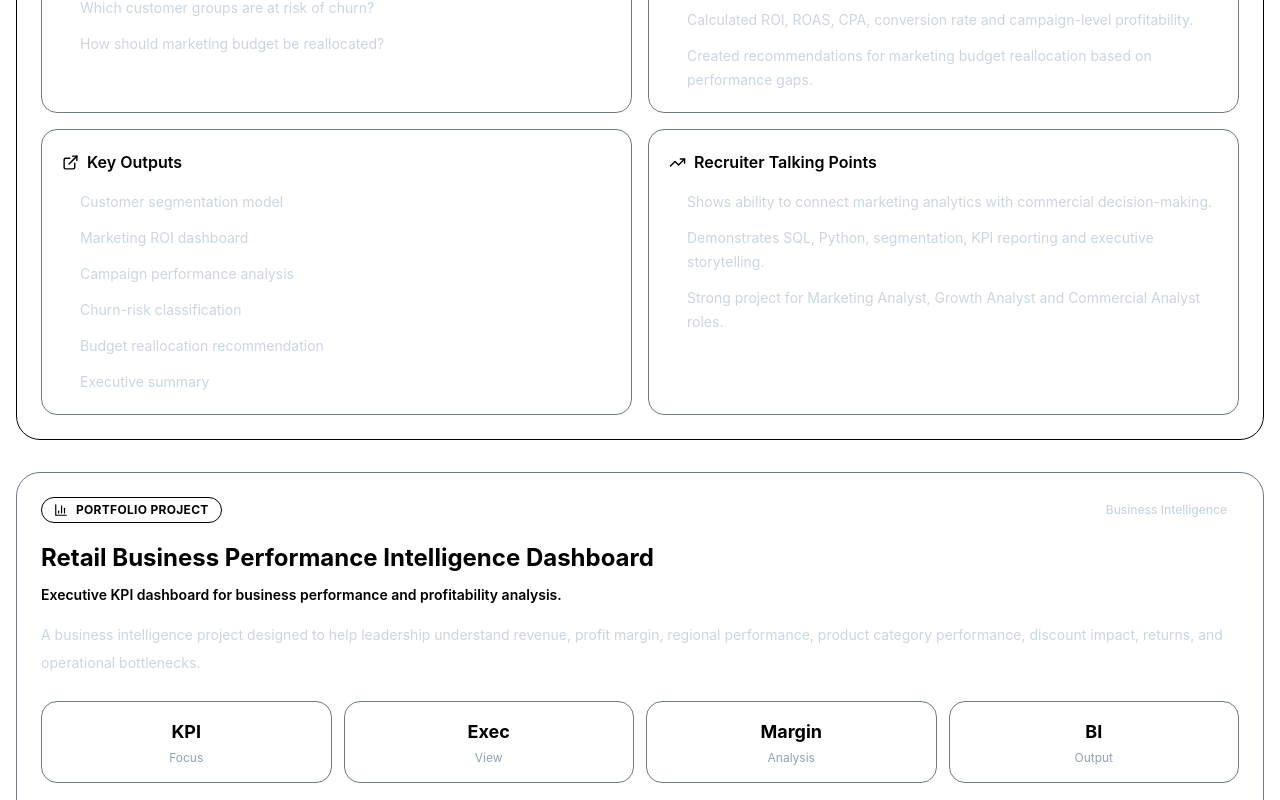
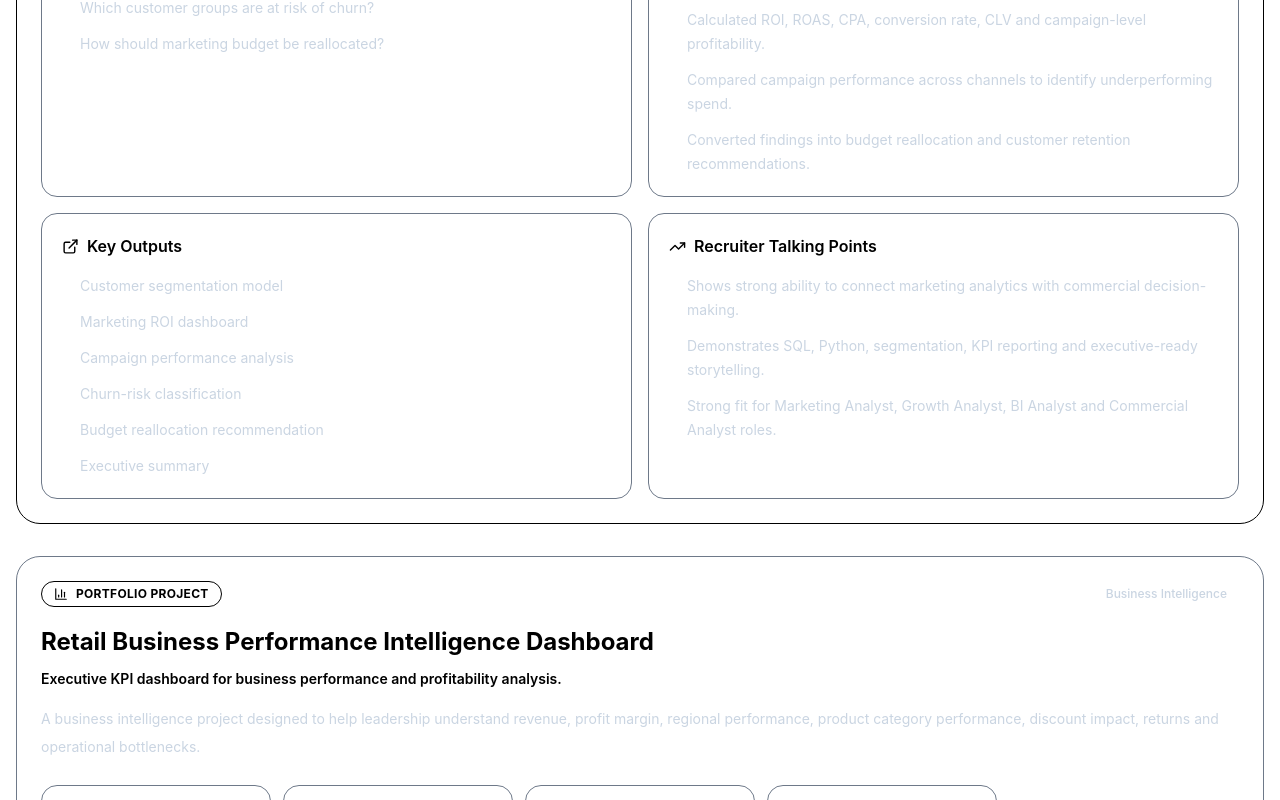
Before and after one commit to MrDawnOP/ankit-vyas-analytics-portfolio, a React (Vite) app: page / in a window 1280 px wide. Shown: the part 3580-4380 px from the top of the page. Built offline with nearby package versions, Linux system fonts and the light colour scheme.

Commit message:
Update Zalando dashboard live link

```diff
--- a/src/components/Projects.jsx
+++ b/src/components/Projects.jsx
@@ -16,7 +16,7 @@ const ZALANDO_REPO =
   'https://github.com/MrDawnOP/zalando-style-customer-segmentation-roi';
 
 const ZALANDO_DASHBOARD =
-  'PASTE_YOUR_LIVE_DASHBOARD_URL_HERE';
+  'https://zalando-style-customer-segmentation-roi-voxh-ntbpsdy74.vercel.app/';
 
 const projects = [
   {
@@ -32,6 +32,7 @@ const projects = [
       { label: 'Customers', value: '10,000+' },
       { label: 'Orders', value: '50,000+' },
       { label: 'Campaigns', value: '120' },
+      { label: 'Exports', value: '18' },
       { label: 'Visuals', value: '10' },
     ],
     questions: [
@@ -43,9 +44,10 @@ const projects = [
     ],
     methodology: [
       'Structured customer, order and campaign-level data into BI-ready analytical datasets.',
-      'Used RFM-style segmentation to identify high-value, at-risk and repeat customer groups.',
-      'Calculated ROI, ROAS, CPA, conversion rate and campaign-level profitability.',
-      'Created recommendations for marketing budget reallocation based on performance gaps.',
+      'Used RFM-style segmentation to identify high-value, repeat, inactive and churn-risk customer groups.',
+      'Calculated ROI, ROAS, CPA, conversion rate, CLV and campaign-level profitability.',
+      'Compared campaign performance across channels to identify underperforming spend.',
+      'Converted findings into budget reallocation and customer retention recommendations.',
     ],
     outputs: [
       'Customer segmentation model',
@@ -56,9 +58,9 @@ const projects = [
       'Executive summary',
     ],
     talkingPoints: [
-      'Shows ability to connect marketing analytics with commercial decision-making.',
-      'Demonstrates SQL, Python, segmentation, KPI reporting and executive storytelling.',
-      'Strong project for Marketing Analyst, Growth Analyst and Commercial Analyst roles.',
+      'Shows strong ability to connect marketing analytics with commercial decision-making.',
+      'Demonstrates SQL, Python, segmentation, KPI reporting and executive-ready storytelling.',
+      'Strong fit for Marketing Analyst, Growth Analyst, BI Analyst and Commercial Analyst roles.',
     ],
     tools: ['SQL', 'Python', 'Pandas', 'Power BI/Tableau', 'Excel', 'GA4 Metrics'],
     links: {
@@ -75,10 +77,10 @@ const projects = [
     featured: false,
     status: 'Portfolio Project',
     description:
-      'A business intelligence project designed to help leadership understand revenue, profit margin, regional performance, product category performance, discount impact, returns, and operational bottlenecks.',
+      'A business intelligence project designed to help leadership understand revenue, profit margin, regional performance, product category performance, discount impact, returns and operational bottlenecks.',
     metrics: [
       { label: 'Focus', value: 'KPI' },
-      { label: 'View', value: 'Exec' },
+      { label: 'Audience', value: 'Exec' },
       { label: 'Analysis', value: 'Margin' },
       { label: 'Output', value: 'BI' },
     ],
@@ -92,7 +94,7 @@ const projects = [
       'Defined executive-level KPIs for revenue, margin, discounting, returns and regional performance.',
       'Designed dashboard sections for leadership review and business performance monitoring.',
       'Compared product and region performance to identify profitability gaps.',
-      'Translated dashboard findings into business recommendations.',
+      'Translated dashboard findings into clear business recommendations.',
     ],
     outputs: [
       'Executive dashboard',
@@ -164,7 +166,14 @@ const projects = [
 
 const categories = ['All', ...new Set(projects.map((project) => project.category))];
 
-const isValidLink = (href) => href && href !== '#';
+const isValidLink = (href) => {
+  return (
+    href &&
+    href !== '#' &&
+    href !== 'PASTE_YOUR_LIVE_DASHBOARD_URL_HERE' &&
+    href.startsWith('https://')
+  );
+};
 
 const ActionButton = ({ href, children, variant = 'outline' }) => {
   const baseClass =
@@ -181,7 +190,7 @@ const ActionButton = ({ href, children, variant = 'outline' }) => {
 
   if (!isValidLink(href)) {
     return (
-      <span className={`${baseClass} ${styles.disabled}`} title="Link coming soon">
+      <span className={`${baseClass} ${styles.disabled}`} title="Live link coming soon">
         {children}
       </span>
     );
@@ -199,7 +208,8 @@ const ActionButton = ({ href, children, variant = 'outline' }) => {
   );
 };
 
-const DetailList = ({ title, icon: Icon, items }) => (
+const DetailList = ({ title, icon: Icon, items }) => {
+  return (
     <div className="rounded-2xl border border-slate-700/70 bg-primary/70 p-5">
       <h4 className="mb-4 flex items-center gap-2 font-semibold text-light">
         <Icon size={17} className="text-accent" />
@@ -216,6 +226,7 @@ const DetailList = ({ title, icon: Icon, items }) => (
       </ul>
     </div>
   );
+};
 
 const ProjectCard = ({ project }) => {
   const [open, setOpen] = useState(project.featured);
@@ -254,7 +265,7 @@ const ProjectCard = ({ project }) => {
           {project.description}
         </p>
 
-        <div className="mt-6 grid grid-cols-2 gap-3 sm:grid-cols-4">
+        <div className="mt-6 grid grid-cols-2 gap-3 sm:grid-cols-5">
           {project.metrics.map((metric) => (
             <div
               key={`${metric.label}-${metric.value}`}
@@ -434,7 +445,9 @@ const Projects = () => {
           </div>
         ) : (
           <div className="rounded-3xl border border-slate-700 bg-secondary p-10 text-center">
-            <p className="text-lg font-semibold text-light">No matching projects found.</p>
+            <p className="text-lg font-semibold text-light">
+              No matching projects found.
+            </p>
             <p className="mt-2 text-sm text-slate-400">
               Try searching for SQL, Power BI, marketing, funnel or segmentation.
             </p>
```
Also changed, not shown: 5 other files (tests, documents, lock files or other folders). Lines whose indentation alone changed are shown as unchanged.
